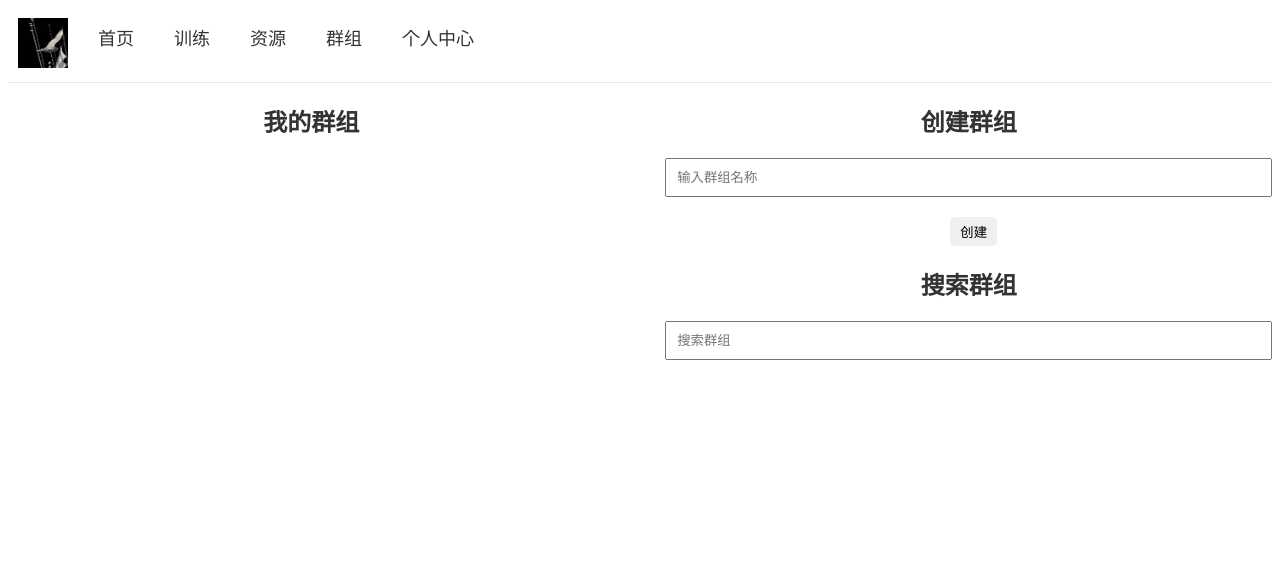
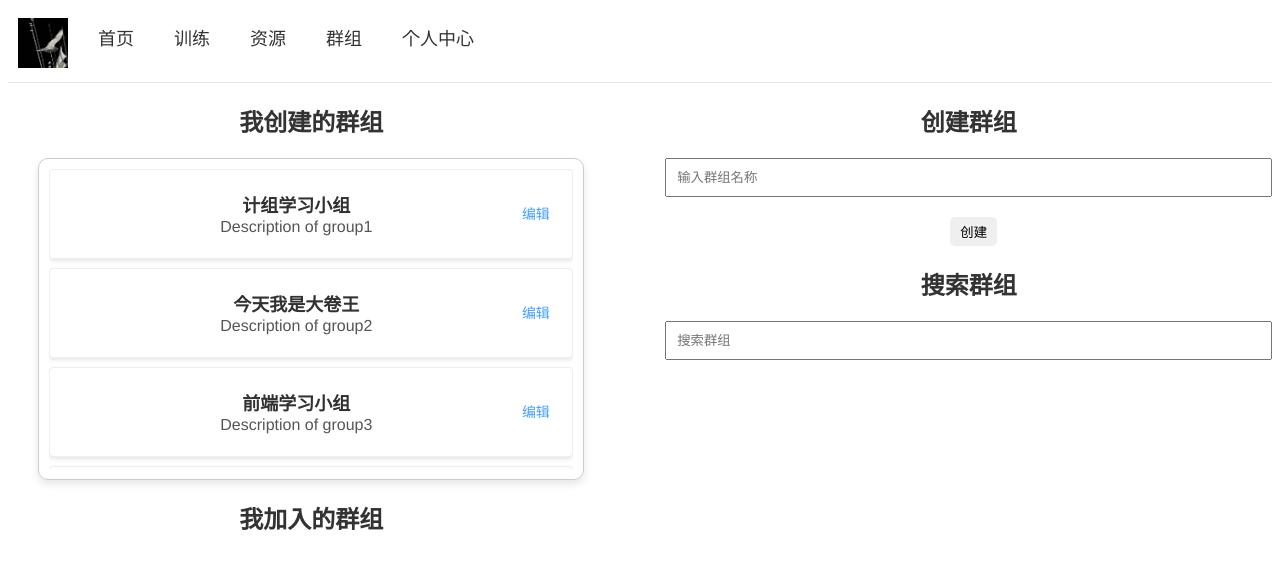
Before and after one commit to zhangyitonggg/ASEPT, a Vue app in the folder frontend/: page /Groups in a window 1280 px wide. Shown: the top 568 px of the page. Built offline with nearby package versions, Linux system fonts and the light colour scheme.

Commit message:
新增我所创建的群聊的框

```diff
--- a/frontend/src/main.js
+++ b/frontend/src/main.js
@@ -25,5 +25,8 @@ const vm = new Vue({
 	el:'#app',
 	render: h => h(App),
 	router,
-	store
+	store,
+	beforeCreate(){
+		Vue.prototype.$bus = this
+	}
 })
--- a/frontend/src/views/group/Group.vue
+++ b/frontend/src/views/group/Group.vue
@@ -4,9 +4,20 @@
             <Header></Header>
         </div>
         <div class="group-container">
-        <!-- 左半边：我的群组和退出群组 -->
+        <!-- 左半边：我创建的群组和我的群组 -->
         <div class="left-pane">
-            <h2>我的群组</h2>
+            <h2>我创建的群组</h2>
+            <div v-if="userGroups.length > 0">
+            <ul>
+                <li v-for="group in userGroups" :key="group.name">
+                <span>{{ group.name }}</span>
+                <button @click="leaveGroup(group.name)">退出</button>
+                </li>
+            </ul>
+            </div>
+            <GroupCreated></GroupCreated>
+            <h2>我加入的群组</h2>
+            <GroupAdded></GroupAdded>
             <div v-if="userGroups.length > 0">
             <ul>
                 <li v-for="group in userGroups" :key="group.name">
@@ -47,6 +58,8 @@
 <script>
   import axios from 'axios';
   import Header from '../../components/Header.vue'
+  import GroupCreated from './GroupCreated.vue'
+  import GroupAdded from './GroupAdded.vue'
 
   export default {
     name: 'Group',
@@ -59,7 +72,9 @@
       };
     },
     components: {
-      Header
+      Header,
+      GroupCreated,
+      GroupAdded
     },
     methods: {
       searchGroups() {
--- /dev/null
+++ b/frontend/src/views/group/GroupAdded.vue
@@ -0,0 +1,129 @@
+<!-- <template>
+    <div class="container">
+      <el-scrollbar class="scroll-box">
+        <el-card
+          v-for="group in groupAdded"
+          :key="group.gid"
+          class="item"
+          shadow="hover"
+        >
+          <div class="card-content">
+            <div class="group-info">
+              <div class="group-details">
+                <div class="group-name">{{ group.group_name }}</div>
+                <div class="group-description">{{ group.description }}</div>
+              </div>
+              <div class="edit-button-container">
+                <el-button type="text" class="edit-button" @click="leaveGroup(group)">退出</el-button>
+              </div>
+            </div>
+          </div>
+        </el-card>
+      </el-scrollbar>
+    </div>
+  </template>
+
+  <script>
+  export default {
+    data() {
+      return {
+        groupCreated: [
+          {
+            group_name: "计组学习小组",
+            password: "password1",
+            gid: "xxx1",
+            description: "Description of group1"
+          },
+          {
+            group_name: "今天我是大卷王",
+            password: "password2",
+            gid: "xxx2",
+            description: "Description of group2"
+          },
+          {
+            group_name: "前端学习小组",
+            password: "password3",
+            gid: "xxx3",
+            description: "Description of group3"
+          },
+          {
+            group_name: "后端学习小组",
+            password: "password4",
+            gid: "xxx4",
+            description: "Description of group4"
+          },
+        ],
+      };
+    },
+    methods: {
+
+    },
+    mounted() {
+      this.$bus.$on("updateGroupCreated", this.queryGroupCreated);
+      this.queryGroupCreated();
+    }
+  };
+  </script>
+
+  <style>
+  .container {
+    width: 90%;
+    margin: 0 auto;
+  }
+
+  .scroll-box {
+    height: 300px;
+    border: 1px solid #ccc;
+    padding: 10px;
+    border-radius: 10px;
+    box-shadow: 0 4px 8px rgba(0, 0, 0, 0.1);
+    overflow-x: hidden; /* 确保内容不溢出产生横向滚动条 */
+  }
+
+  .item {
+    margin-bottom: 9px;
+  }
+
+  .el-card {
+    border: none;
+    border-radius: 10px;
+    box-shadow: 0 2px 4px rgba(0, 0, 0, 0.1);
+  }
+
+  .card-content {
+    padding: 1.5px;
+  }
+
+  .group-info {
+    display: flex;
+    justify-content: space-between;
+    align-items: center;
+  }
+
+  .group-details {
+    /* 让群组详情占据剩余空间 */
+    flex: 1;
+  }
+
+  .group-name {
+    font-size: 18px;
+    font-weight: bold;
+    margin-bottom: 1px; /* 调整群组名称和描述的间距 */
+  }
+
+  .group-description {
+    font-size: 16px;
+    color: #555;
+    margin-bottom: 0px; /* 调整群组描述和编辑按钮的间距 */
+  }
+
+  .edit-button-container {
+    margin-left: auto; /* 将编辑按钮推到最右边 */
+  }
+
+  .el-button.edit-button {
+    color: #409eff;
+    padding: 0;
+  }
+  </style>
+   -->
--- /dev/null
+++ b/frontend/src/views/group/GroupCreated.vue
@@ -0,0 +1,177 @@
+<template>
+    <div class="container">
+      <el-scrollbar class="scroll-box">
+        <el-card
+          v-for="group in groupCreated"
+          :key="group.gid"
+          class="item"
+          shadow="hover"
+        >
+          <div class="card-content">
+            <div class="group-info">
+              <div class="group-details">
+                <div class="group-name">{{ group.group_name }}</div>
+                <div class="group-description">{{ group.description }}</div>
+              </div>
+              <div class="edit-button-container">
+                <el-button type="text" class="edit-button" @click="editGroup(group)">编辑</el-button>
+              </div>
+            </div>
+            <el-dialog
+              :visible.sync="editDialogVisible"
+              title="修改群组信息"
+              width="30%"
+              :before-close="handleClose"
+            >
+              <el-form :model="editForm" label-position="top" ref="editForm">
+                <el-form-item label="Group Name" prop="group_name">
+                  <el-input v-model="editForm.group_name"></el-input>
+                </el-form-item>
+                <el-form-item label="Password" prop="password">
+                  <el-input v-model="editForm.password"></el-input>
+                </el-form-item>
+                <el-form-item>
+                  <el-button type="primary" @click="saveGroup">保存</el-button>
+                  <el-button @click="editDialogVisible = false">取消</el-button>
+                </el-form-item>
+              </el-form>
+            </el-dialog>
+          </div>
+        </el-card>
+      </el-scrollbar>
+    </div>
+  </template>
+
+  <script>
+  export default {
+    data() {
+      return {
+        groupCreated: [
+          {
+            group_name: "计组学习小组",
+            password: "password1",
+            gid: "xxx1",
+            description: "Description of group1"
+          },
+          {
+            group_name: "今天我是大卷王",
+            password: "password2",
+            gid: "xxx2",
+            description: "Description of group2"
+          },
+          {
+            group_name: "前端学习小组",
+            password: "password3",
+            gid: "xxx3",
+            description: "Description of group3"
+          },
+          {
+            group_name: "后端学习小组",
+            password: "password4",
+            gid: "xxx4",
+            description: "Description of group4"
+          },
+        ],
+        editDialogVisible: false, // 控制编辑对话框的显示
+        editForm: {
+          group_name: "",
+          password: ""
+        },
+        editingGroup: null // 保存当前编辑的组信息
+      };
+    },
+    methods: {
+      editGroup(group) {
+        // 设置当前编辑的组信息
+        this.editingGroup = group;
+        // 将组信息填充到编辑表单中
+        this.editForm.group_name = group.group_name;
+        this.editForm.password = group.password;
+        // 显示编辑对话框
+        this.editDialogVisible = true;
+      },
+      saveGroup() {
+        // 保存编辑后的数据
+        if (this.editingGroup) {
+          this.editingGroup.group_name = this.editForm.group_name;
+          this.editingGroup.password = this.editForm.password;
+        }
+        // 关闭编辑对话框
+        this.editDialogVisible = false;
+      },
+      handleClose(done) {
+        this.editingGroup = null;
+        done(); // 确认关闭对话框操作
+      },
+      queryGroupCreated() {
+        // Your query logic here
+      }
+    },
+    mounted() {
+      this.$bus.$on("updateGroupCreated", this.queryGroupCreated);
+      this.queryGroupCreated();
+    }
+  };
+  </script>
+
+  <style>
+  .container {
+    width: 90%;
+    margin: 0 auto;
+  }
+
+  .scroll-box {
+    height: 300px;
+    border: 1px solid #ccc;
+    padding: 10px;
+    border-radius: 10px;
+    box-shadow: 0 4px 8px rgba(0, 0, 0, 0.1);
+    overflow-x: hidden; /* 确保内容不溢出产生横向滚动条 */
+  }
+
+  .item {
+    margin-bottom: 9px;
+  }
+
+  .el-card {
+    border: none;
+    border-radius: 10px;
+    box-shadow: 0 2px 4px rgba(0, 0, 0, 0.1);
+  }
+
+  .card-content {
+    padding: 1.5px;
+  }
+
+  .group-info {
+    display: flex;
+    justify-content: space-between;
+    align-items: center;
+  }
+
+  .group-details {
+    /* 让群组详情占据剩余空间 */
+    flex: 1;
+  }
+
+  .group-name {
+    font-size: 18px;
+    font-weight: bold;
+    margin-bottom: 1px; /* 调整群组名称和描述的间距 */
+  }
+
+  .group-description {
+    font-size: 16px;
+    color: #555;
+    margin-bottom: 0px; /* 调整群组描述和编辑按钮的间距 */
+  }
+
+  .edit-button-container {
+    margin-left: auto; /* 将编辑按钮推到最右边 */
+  }
+
+  .el-button.edit-button {
+    color: #409eff;
+    padding: 0;
+  }
+  </style>
```
